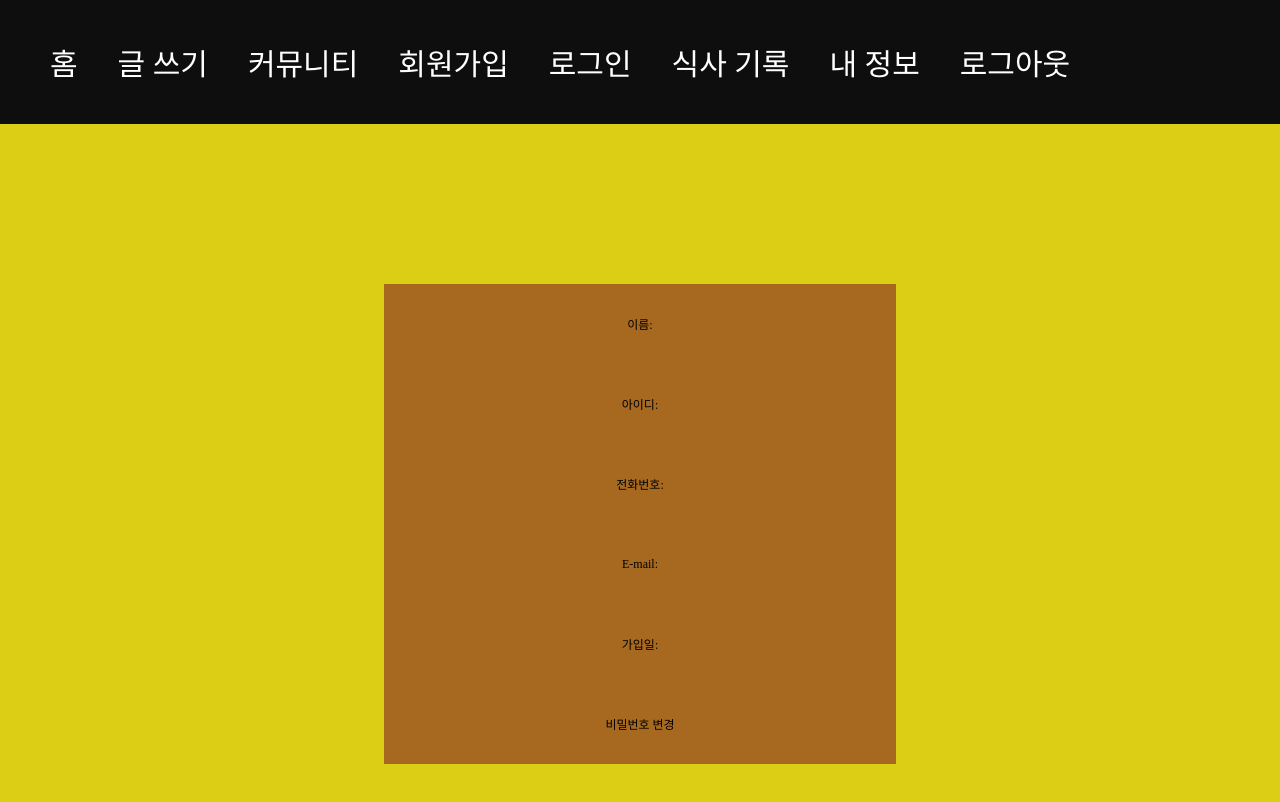
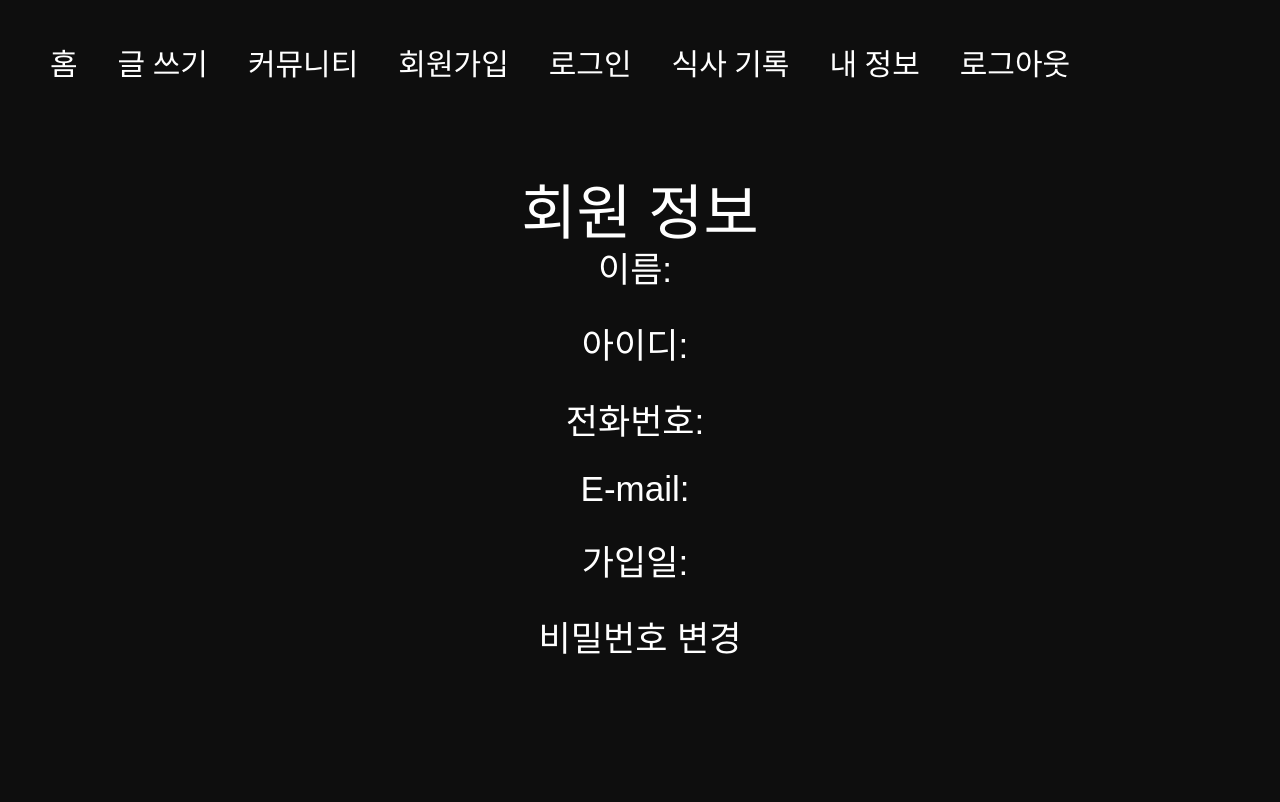
Before and after one commit to jungdaehun1024/workout-front, a Vue app: page /auth/user/myPage in a window 1280 px wide. Shown: the top 802 px of the page. Built offline with nearby package versions, Linux system fonts and the light colour scheme; no server answers.

Commit message:
refactor: 회원정보 페이지 디자인 수정

```diff
--- a/src/views/auth/user/MyPageView.vue
+++ b/src/views/auth/user/MyPageView.vue
@@ -1,22 +1,28 @@
 <template>
-    <div class="MypageContainer">
+      <div class="root-info-text">회원 정보</div>
+    <div class="mypage-container">
         <div class="infoElements">
-            <div>이름:</div><div>{{userInfo.name}}</div>
+            <div class="text-info">이름:</div>
+            <div class="username-area">{{userInfo.name}}</div>
         </div>
         <div class="infoElements">
-            <div>아이디:</div><div>{{userInfo.account}}</div>
+            <div class="text-info">아이디:</div>
+            <div class="account-area">{{userInfo.account}}</div>
         </div>
         <div class="infoElements">
-            <div>전화번호:</div><div>{{userInfo.ph}}</div>
+            <div class="text-info">전화번호:</div>
+            <div class="ph-area">{{userInfo.ph}}</div>
         </div>
         <div class="infoElements">
-            <div>E-mail:</div><div>{{userInfo.email}}</div>
+            <div  class="text-info">E-mail:</div>
+            <div class="email-area">{{userInfo.email}}</div>
         </div>
         <div class="infoElements">
-            <div>가입일:</div><div>{{ userInfo.userCreatedAt }}</div>
+            <div class="text-info">가입일:</div>
+            <div class="created-area">{{ userInfo.userCreatedAt }}</div>
         </div>
         <div class="infoElements">
-            <div @click="mvPasswordChangePage()">비밀번호 변경</div>
+            <div class="change-password" @click="mvPasswordChangePage()">비밀번호 변경</div>
         </div>
     </div>
 
@@ -40,22 +46,39 @@ const mvPasswordChangePage = ()=>{
 }
 </script>
 <style lang="scss" scoped>
-    .MypageContainer{
+.root-info-text{
+    color: #ffffff;
+    font-family: sans-serif;
+    text-align: center;
+    font-size: 6rem;
+    margin-top: 4rem;
+
+   }
+ .mypage-container{
+    background-color: #0e0e0e;
+    height: 50vh;
+     font-family: sans-serif;
+     display: flex;
+     flex-direction: column;
+     justify-content: center;
+     align-items: center;
+     gap: 2.5rem;
+    .infoElements{
         display: flex;
-        flex-direction: column;
-        justify-content: center;
-        align-items: center;
-        width: 100vw;
-        height: 100vh;
-        background-color: rgb(219, 206, 21);
-        .infoElements{
-            display: flex;
-            justify-content: center;
-            align-items: center;
-            font-size: larger;
-            background-color: rgb(167, 105, 31);
-            width: 40vw;
-            height: 10vh;
+        color: #ffffff;
+        font-size: 3.5rem;
+        .text-info{
+            margin-right: 1rem;
+            text-align: right;
+        }
+        .change-password{
+            cursor: pointer;
+            border-radius: 8px;
+            &:hover{
+                background-color: rgb(194, 234, 64);
+                color: #0e0e0e;
+            }
         }
     }
+ }
 </style>
```
